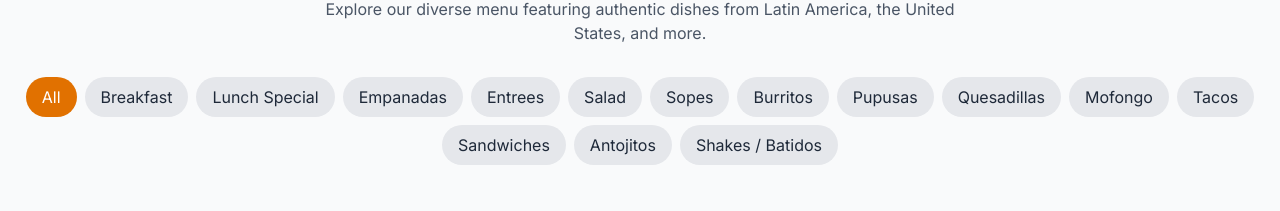
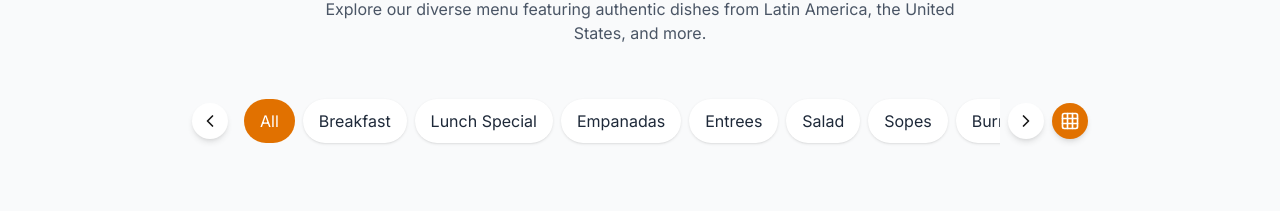
Before and after one commit to tacurinextech/mannys-deli, a Next.js app in the folder mannys-deli/: page /menu in a window 1280 px wide. Shown: the part 171-382 px from the top of the page. Built offline with nearby package versions, Linux system fonts and the light colour scheme; grey boxes are pictures that could not be loaded; a web font is replaced by a local one.

Commit message:
updated the menu categories

```diff
--- a/mannys-deli/src/app/menu/page.tsx
+++ b/mannys-deli/src/app/menu/page.tsx
@@ -1,9 +1,10 @@
 "use client"
 
-import { useState, useEffect,Suspense } from "react"
+import { useState, useEffect,Suspense, useRef} from "react"
 import Image from "next/image"
 import { useSearchParams } from "next/navigation"
 import { menuItems } from "@/lib/menu_and_catering"
+import { Grid3X3, ChevronLeft, ChevronRight, X } from "lucide-react"
 
 
 // Define a type for all possible filter values
@@ -34,19 +35,39 @@ function isMenuFilter(value: string | null): value is MenuFilter {
 }
 
 function MenuContent() {
-  const searchParams = useSearchParams()
-  const filterParam = searchParams.get("filter")
+  const searchParams = useSearchParams();
+  const filterParam = searchParams.get("filter");
+  const [showAllFilters, setShowAllFilters] = useState(false);
+  const scrollContainerRef = useRef<HTMLDivElement>(null);
 
-  const [activeFilter, setActiveFilter] = useState<MenuFilter>("All")
+  const [activeFilter, setActiveFilter] = useState<MenuFilter>("All");
+
+  const scrollFilters = (direction: "left" | "right") => {
+    if (scrollContainerRef.current) {
+      const scrollAmount = 200;
+      const currentScroll = scrollContainerRef.current.scrollLeft;
+      const newScroll =
+        direction === "left"
+          ? currentScroll - scrollAmount
+          : currentScroll + scrollAmount;
+      scrollContainerRef.current.scrollTo({
+        left: newScroll,
+        behavior: "smooth",
+      });
+    }
+  };
 
   // Set initial filter based on URL parameter
   useEffect(() => {
     if (filterParam && isMenuFilter(filterParam)) {
-      setActiveFilter(filterParam)
+      setActiveFilter(filterParam);
     }
-  }, [filterParam])
+  }, [filterParam]);
 
-  const filteredItems = activeFilter === "All" ? menuItems : menuItems.filter((item) => item.category === activeFilter)
+  const filteredItems =
+    activeFilter === "All"
+      ? menuItems
+      : menuItems.filter((item) => item.category === activeFilter);
 
   const filterButtons: { label: string; value: MenuFilter }[] = [
     { label: "All", value: "All" },
@@ -64,20 +85,21 @@ function MenuContent() {
     { label: "Sandwiches", value: "Sandwiches" },
     { label: "Antojitos", value: "Antojitos" },
     { label: "Shakes / Batidos", value: "Shakes / Batidos" },
-  ]
+  ];
 
   return (
-
     <div className="min-h-screen bg-gray-50 py-12">
       <div className="container mx-auto px-4">
         <div className="text-center mb-12">
           <h1 className="text-4xl font-bold mb-4 dark:text-black">Our Menu</h1>
           <p className="text-gray-600 max-w-2xl mx-auto mb-8">
-            {"Explore our diverse menu featuring authentic dishes from Latin America, the United States, and more."}
+            {
+              "Explore our diverse menu featuring authentic dishes from Latin America, the United States, and more."
+            }
           </p>
 
           {/* Filter Buttons */}
-          <div className="flex flex-wrap justify-center gap-2 mb-8">
+          {/* <div className="flex flex-wrap justify-center gap-2 mb-8">
             {filterButtons.map((button) => (
               <button
                 key={button.value}
@@ -91,8 +113,98 @@ function MenuContent() {
                 {button.label}
               </button>
             ))}
+          </div> */}
+
+          <div className="sticky top-16 z-40 bg-gray-50 py-4 -mx-4 px-4 mb-8">
+            <div className="flex items-center gap-2 max-w-4xl mx-auto">
+              {/* Scroll Left Button */}
+              <button
+                onClick={() => scrollFilters("left")}
+                className="flex-shrink-0 p-2 bg-white rounded-full shadow-md hover:bg-gray-100 transition-shadow cursor-pointer"
+                aria-label="Scroll filters left"
+              >
+                <ChevronLeft size={20} />
+              </button>
+
+              {/* Scrollable Filter Container */}
+              <div
+                ref={scrollContainerRef}
+                className="flex gap-2 overflow-x-auto scrollbar-hide flex-1 px-2 items-center min-h-[56px]"
+                style={{ scrollbarWidth: "none", msOverflowStyle: "none" }}
+              >
+                {filterButtons.map((button) => (
+                  <button
+                    key={button.value}
+                    onClick={() => setActiveFilter(button.value)}
+                    className={`leading-none min-h-[44px] flex-shrink-0 px-4 py-2 rounded-full transition-colors whitespace-nowrap cursor-pointer ${
+                      activeFilter === button.value
+                        ? "bg-amber-600 text-white"
+                        : "bg-white text-gray-800 hover:bg-gray-100 shadow-sm"
+                    }`}
+                  >
+                    {button.label}
+                  </button>
+                ))}
+              </div>
+
+              {/* Scroll Right Button */}
+              <button
+                onClick={() => scrollFilters("right")}
+                className="flex-shrink-0 p-2 bg-white rounded-full shadow-md hover:bg-gray-100 transition-shadow cursor-pointer"
+                aria-label="Scroll filters right"
+              >
+                <ChevronRight size={20} />
+              </button>
+
+              {/* Show All Filters Button */}
+              <button
+                onClick={() => setShowAllFilters(true)}
+                className="flex-shrink-0 p-2 bg-amber-600 hover:bg-amber-700 text-white rounded-full shadow-md hover:shadow-lg transition-shadow cursor-pointer"
+                // className="fixed bottom-20 right-6 p-3 bg-amber-600 hover:bg-amber-700 text-white rounded-full shadow-lg transition-shadow cursor-pointer z-50"
+                aria-label="Show all filters"
+              >
+                <Grid3X3 size={20} />
+              </button>
             </div>
           </div>
+        </div>
+
+        {/* All Filters Modal */}
+        {showAllFilters && (
+          <div className="fixed inset-0 bg-black/50 z-50 flex items-center justify-center p-4">
+            <div className="bg-white rounded-lg max-w-md w-full max-h-[80vh] overflow-y-auto">
+              <div className="p-6">
+                <div className="flex justify-between items-center mb-4">
+                  <h3 className="text-xl font-bold">All Categories</h3>
+                  <button
+                    onClick={() => setShowAllFilters(false)}
+                    className="p-2 hover:bg-gray-100 rounded-full transition-colors cursor-pointer"
+                  >
+                    <X size={20} />
+                  </button>
+                </div>
+                <div className="grid grid-cols-2 gap-2">
+                  {filterButtons.map((button) => (
+                    <button
+                      key={button.value}
+                      onClick={() => {
+                        setActiveFilter(button.value);
+                        setShowAllFilters(false);
+                      }}
+                      className={`px-4 py-2 rounded-lg transition-colors text-sm cursor-pointer ${
+                        activeFilter === button.value
+                          ? "bg-amber-600 text-white"
+                          : "bg-gray-100 text-gray-800 hover:bg-gray-200"
+                      }`}
+                    >
+                      {button.label}
+                    </button>
+                  ))}
+                </div>
+              </div>
+            </div>
+          </div>
+        )}
 
         {/* Menu Items Grid */}
         <div className="grid grid-cols-1 md:grid-cols-2 lg:grid-cols-3 gap-8">
@@ -120,8 +232,12 @@ function MenuContent() {
               </div>
               <div className="p-6">
                 <div className="flex justify-between items-start mb-2">
-                  <h3 className="text-xl font-semibold dark:text-black">{item.name}</h3>
-                  <span className="text-lg font-bold text-amber-600">{item.price}</span>
+                  <h3 className="text-xl font-semibold dark:text-black">
+                    {item.name}
+                  </h3>
+                  <span className="text-lg font-bold text-amber-600">
+                    {item.price}
+                  </span>
                 </div>
                 <p className="text-gray-600">{item.description}</p>
               </div>
@@ -130,20 +246,24 @@ function MenuContent() {
         </div>
       </div>
     </div>
-  )
+  );
 }
 
 export default function MenuPage() {
   return (
-    <Suspense fallback={
+    <Suspense
+      fallback={
         <div className="min-h-screen bg-gray-50 py-12 flex items-center justify-center">
           <div className="text-center">
             <h1 className="text-2xl font-bold mb-4">Loading Menu...</h1>
-          <p className="text-gray-600">Please wait while we load our delicious offerings</p>
+            <p className="text-gray-600">
+              Please wait while we load our delicious offerings
+            </p>
           </div>
         </div>
-    }>
+      }
+    >
       <MenuContent />
     </Suspense>
-  )
+  );
 }
```
Lines whose indentation alone changed are shown as unchanged.
